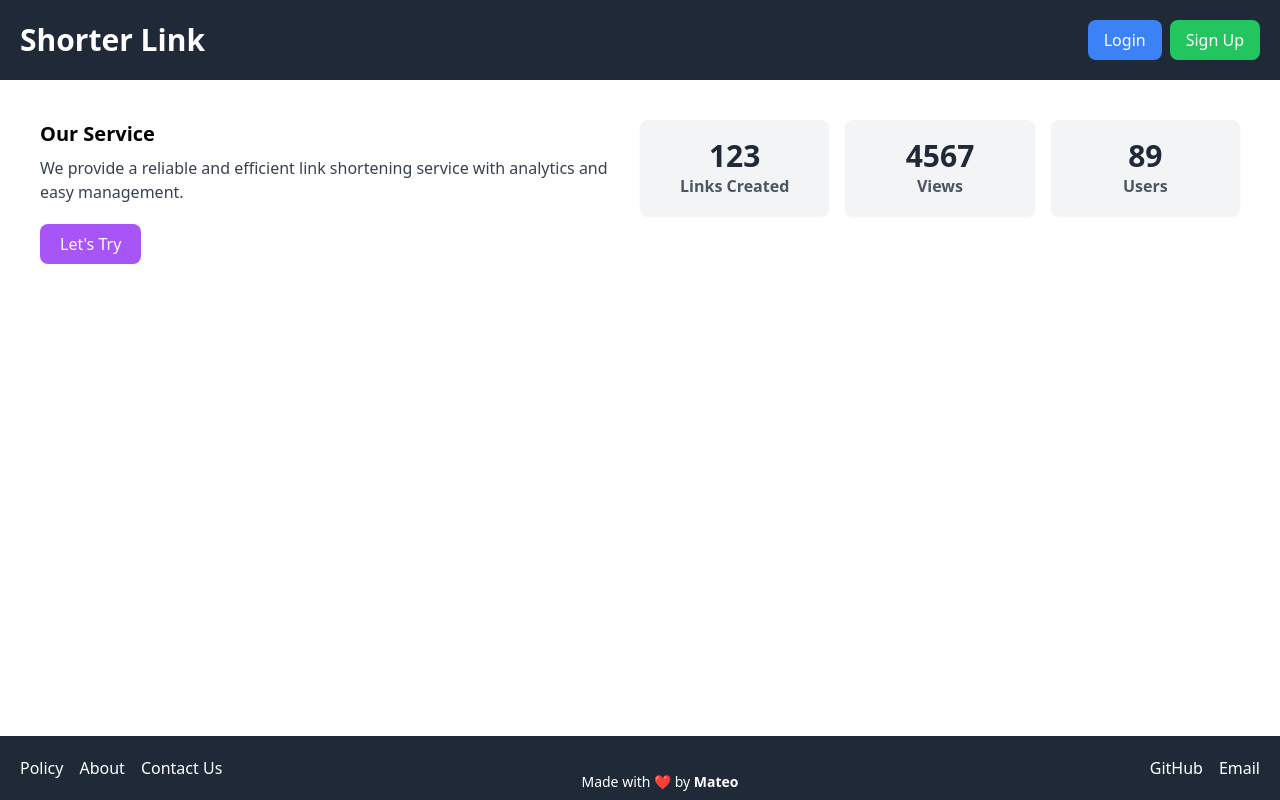
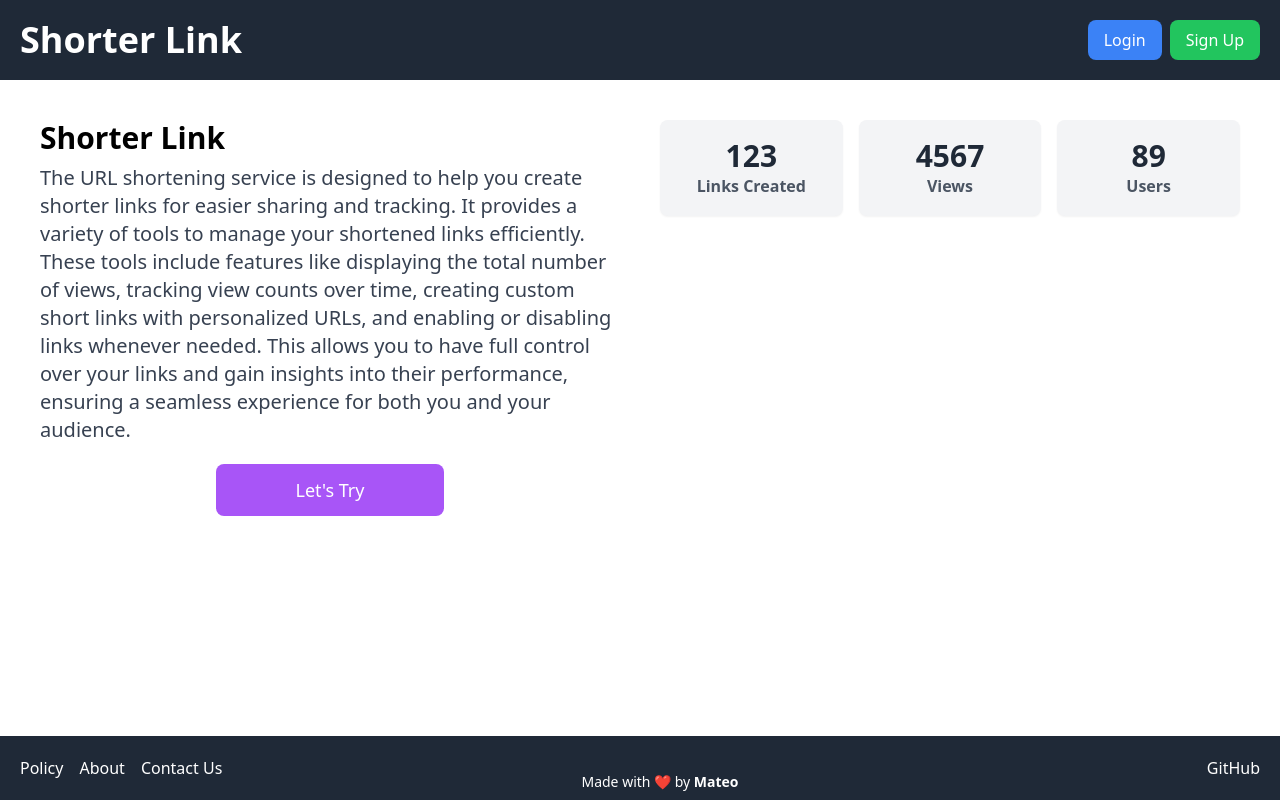
Before and after one commit to mateo-rfz/shorterLink, a Flask app: page / in a window 1280 px wide. Run offline with Flask 3, Linux system fonts and the light colour scheme; some libraries are stand-ins or nearby versions.

Commit message:
complete main page

```diff
--- a/templates/main.html
+++ b/templates/main.html
@@ -9,7 +9,7 @@
 <body class="flex flex-col min-h-screen w-full overflow-x-hidden">
     <!-- Header -->
     <header class="flex flex-wrap justify-between items-center p-5 bg-gray-800 text-white w-full">
-        <h1 class="text-3xl font-bold">Shorter Link</h1>
+        <h1 class="text-3xl sm:text-4xl font-bold">Shorter Link</h1>
         <div class="flex space-x-2 w-auto">
             <form action="{{ url_for('login') }}" method="GET">
                 <button type="submit" class="px-2 py-1 text-xs sm:px-4 sm:py-2 sm:text-base bg-blue-500 rounded-lg hover:bg-blue-600">Login</button>
@@ -21,13 +21,15 @@
     </header>
 
     <!-- Main Content -->
-    <main class="flex flex-col sm:flex-row flex-1 justify-between p-10 space-y-5 sm:space-y-0 w-full">
-        <div class="sm:w-1/2">
-            <h2 class="text-xl font-semibold">Our Service</h2>
-            <p class="mt-2 text-gray-700">We provide a reliable and efficient link shortening service with analytics and easy management.</p>
-            <div class="mt-5 flex justify-center sm:justify-start">
-                <form action="{{ url_for('home') }}" method="GET">
-                    <button type="submit" class="px-5 py-2 bg-purple-500 text-white rounded-lg hover:bg-purple-600">Let's Try</button>
+    <main class="flex flex-col sm:flex-row flex-1 justify-between p-10 space-y-5 sm:space-y-0 w-full gap-10">
+        <div class="sm:w-1/2 text-center sm:text-left">
+            <h2 class="text-3xl font-semibold">Shorter Link</h2>
+            <p class="mt-2 text-lg sm:text-xl text-gray-700">The URL shortening service is designed to help you create shorter links for easier sharing and tracking. It provides a variety of tools to manage your shortened links efficiently. These tools include features like displaying the total number of views, tracking view counts over time, creating custom short links with personalized URLs, and enabling or disabling links whenever needed. This allows you to have full control over your links and gain insights into their performance, ensuring a seamless experience for both you and your audience.</p>
+            <div class="mt-5 flex justify-center">
+                <form action="{{ url_for('createLink') }}" method="GET">
+                    <button type="submit" class="px-20 py-3 text-lg bg-purple-500 text-white rounded-lg hover:bg-purple-600">
+                        Let's Try
+                    </button>
                 </form>
             </div>
         </div>
@@ -55,13 +57,12 @@
     <!-- Footer -->
     <footer class="flex flex-col sm:flex-row justify-between items-center p-5 bg-gray-800 text-white space-y-4 sm:space-y-0 text-center sm:text-left relative w-full overflow-hidden">
         <div class="flex flex-col sm:flex-row sm:space-x-4 space-y-2 sm:space-y-0">
-            <a href="#policy" class="hover:text-gray-400">Policy</a>
-            <a href="#about" class="hover:text-gray-400">About</a>
-            <a href="#contact" class="hover:text-gray-400">Contact Us</a>
+            <a href="{{ url_for('policy') }}" class="hover:text-gray-400">Policy</a>
+            <a href="{{ url_for('about') }}" class="hover:text-gray-400">About</a>
+            <a href="{{ url_for('contactus') }}" class="hover:text-gray-400">Contact Us</a>
         </div>
         <div class="flex flex-col sm:flex-row sm:space-x-4 space-y-2 sm:space-y-0">
-            <a href="https://github.com" class="hover:text-gray-400">GitHub</a>
-            <a href="mailto:contact@example.com" class="hover:text-gray-400">Email</a>
+            <a href="https://github.com/mateo-rfz/shorterlink" class="hover:text-gray-400">GitHub</a>
         </div>
         <div class="w-full text-center text-sm font-light mt-8 sm:mt-0 sm:absolute sm:bottom-2">Made with ❤️ by <a href="https://github.com/mateo-rfz" class="hover:text-gray-400 font-semibold">Mateo</a></div>
     </footer>
```
